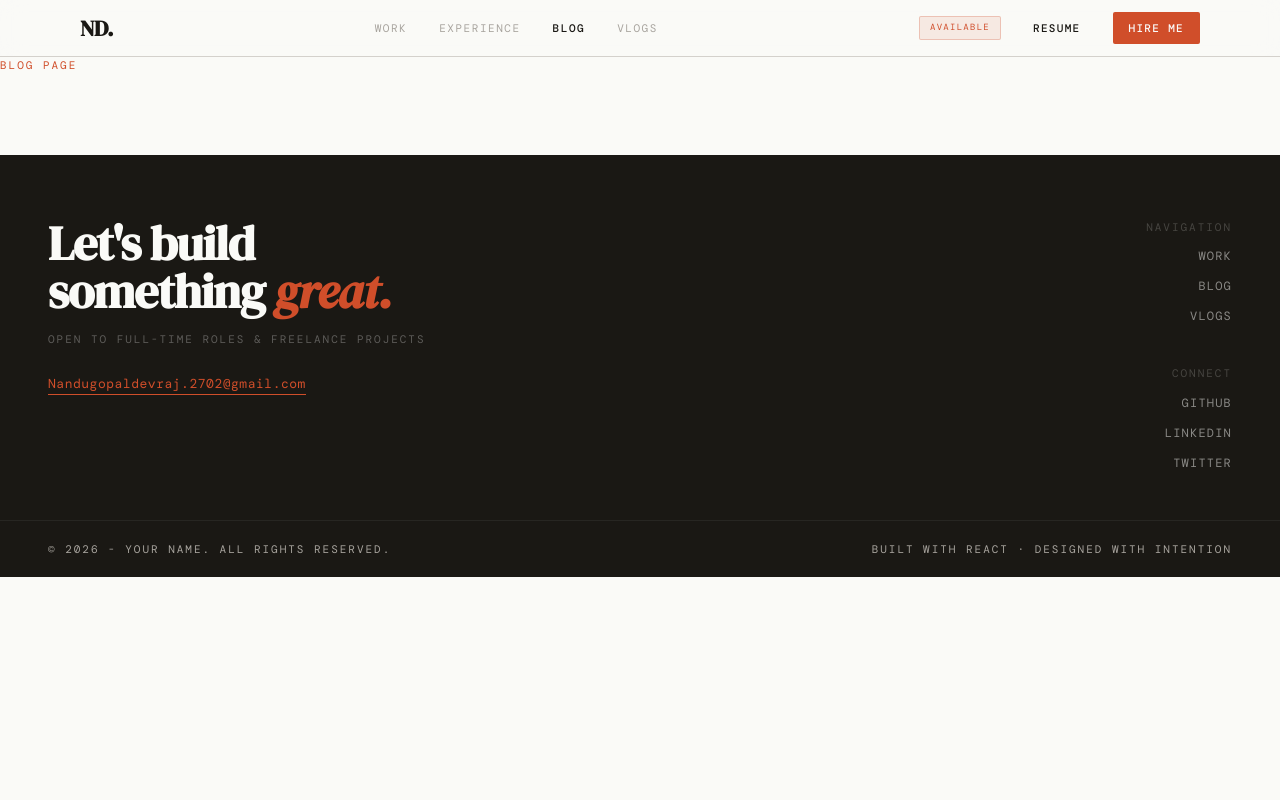
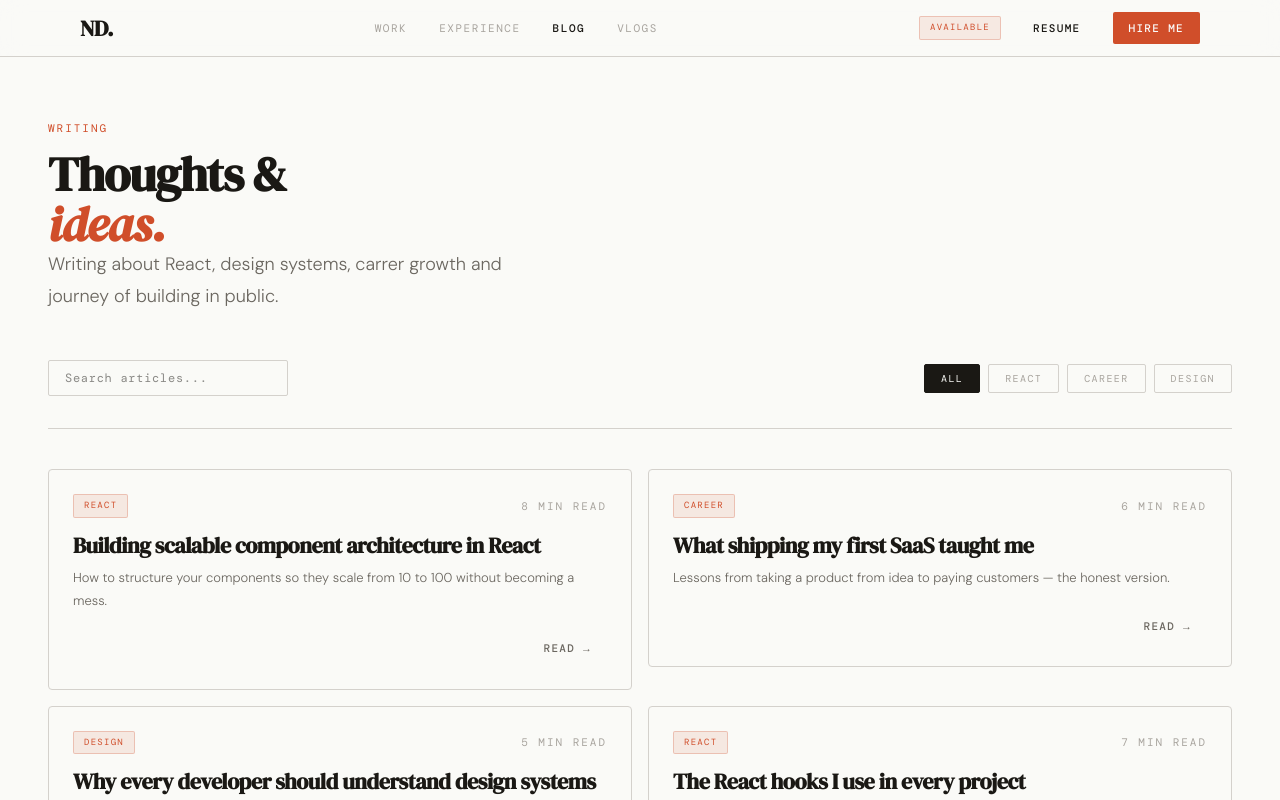
Before and after one commit to Nandagopal-D-2702/MyPortfolio-2026, a React (Vite) app: page /blog in a window 1280 px wide. Shown: the top 800 px of the page. Built offline with nearby package versions, Linux system fonts and the light colour scheme; a web font is replaced by a local one.

Commit message:
feat: adding elements to blog page

```diff
--- a/src/pages/Blog.jsx
+++ b/src/pages/Blog.jsx
@@ -1,9 +1,207 @@
-function Blog(){
-    return(
-        <main>
-            <p className="label-accent">Blog page</p>
-        </main>
-    )
+// ============================================================
+// Blog.jsx
+// Full blog page with category filter and search
+// ============================================================
+
+import { useState } from 'react'
+import { color, motion } from 'framer-motion'
+import { BLOG_POSTS } from '@/lib/data'
+import { Heading, Text, Label } from '@/components/ui/Typography'
+import Badge from '@/components/ui/Badge'
+import Button from '@/components/ui/Button'
+import Card from '@/components/ui/Card'
+import Divider from '@/components/ui/Divider'
+import { fadeUp, container, item } from '@/lib/animations'
+
+const ALL = 'All'
+
+function Blog() {
+  const [activeFilter, setActiveFilter] = useState(ALL)
+  const [search, setSearch] = useState('')
+
+  const categories = [ALL, ...new Set(BLOG_POSTS.map((p) => p.category))]
+
+  // Filter by category And search
+  const filtered = BLOG_POSTS.filter((post) => {
+    const matchesCategory =
+      activeFilter === ALL || post.category === activeFilter
+    const matchesSearch =
+      post.title.toLowerCase().includes(search.toLowerCase()) ||
+      post.excerpt.toLowerCase().includes(search.toLowerCase())
+    return matchesCategory && matchesSearch
+  })
+
+  return (
+    <main className="section-padding" style={{ padding: '64px 48px' }}>
+      {/* Page header */}
+      <motion.div
+        variants={fadeUp}
+        initial="hidden"
+        animate="show"
+        style={{ marginBottom: '48px' }}
+      >
+        <Label accent style={{ display: 'block', marginBottom: '12px' }}>
+          Writing
+        </Label>
+        <Heading as="span" size="4xl" style={{ marginBottom: '16px' }}>
+          Thoughts &{' '}
+          <Heading
+            as="h1"
+            size="4xl"
+            italic
+            style={{ color: 'var(--color-accent)' }}
+          >
+            ideas.
+          </Heading>
+        </Heading>
+        <Text size="lg" style={{ maxWidth: '480px' }}>
+          Writing about React, design systems, carrer growth and journey of
+          building in public.
+        </Text>
+      </motion.div>
+
+      {/* Search + filters row */}
+      <motion.div
+        variants={fadeUp}
+        initial="hidden"
+        animate="show"
+        transition={{ delay: 0.1 }}
+        style={{
+          display: 'flex',
+          justifyContent: 'space-between',
+          alignItems: 'center',
+          gap: '16px',
+          marginBottom: '32px',
+          flexWrap: 'wrap',
+        }}
+      >
+        {/* Search input */}
+        <input
+          type="text"
+          placeholder="Search articles..."
+          value={search}
+          onChange={(e) => setSearch(e.target.value)}
+          style={{
+            fontFamily: 'var(--font-mono)',
+            fontSize: '12px',
+            letterSpacing: '0.06em',
+            padding: '8px 16px',
+            border: '0.5px solid var(--color-border)',
+            borderRadius: '2px',
+            background: 'transparent',
+            color: 'var(--color-text-primary)',
+            outline: 'none',
+            width: '240px',
+            transition: 'border-color 150ms ease',
+          }}
+          onFocus={(e) => {
+            e.currentTarget.style.borderColor = 'var(--color-accent)'
+          }}
+          onBlur={(e) => {
+            e.currentTarget.style.borderColor = 'var(--color-border)'
+          }}
+        />
+
+        {/* Category filters */}
+        <div style={{ display: 'flex', gap: '8px', flexWrap: 'wrap' }}>
+          {categories.map((category) => (
+            <button
+              key={category}
+              onClick={() => setActiveFilter(category)}
+              style={{
+                fontFamily: 'var(--font-mono)',
+                fontSize: '10px',
+                letterSpacing: '0.14em',
+                textTransform: 'uppercase',
+                padding: '6px 16px',
+                borderRadius: '2px',
+                border: '0.5px solid',
+                cursor: 'pointer',
+                transition: 'all 150ms ease',
+                appearance: 'none',
+                WebkitAppearance: 'none',
+                background:
+                  activeFilter === category
+                    ? 'var(--color-text-primary)'
+                    : 'transparent',
+                color:
+                  activeFilter === category
+                    ? 'var(--color-bg-primary)'
+                    : 'var(--color-text-muted)',
+                borderColor:
+                  activeFilter === category
+                    ? 'var(--color-text-primary)'
+                    : 'var(--color-border)',
+              }}
+            >
+              {category}
+            </button>
+          ))}
+        </div>
+      </motion.div>
+
+      <Divider style={{ marginBottom: '40px' }} />
+
+      {/* Blog posts */}
+      <motion.div
+        key={`${activeFilter}-${search}`}
+        variants={container}
+        initial="hidden"
+        animate="show"
+        className="blog-grid"
+        style={{
+          display: 'grid',
+          gridTemplateColumns: 'repeat(2, 1fr)',
+          gap: '16px',
+        }}
+      >
+        {filtered.map((post) => (
+          <motion.div key={post.id} variants={item}>
+            <Card hoverable>
+              <Card.Body>
+                <div
+                  style={{
+                    display: 'flex',
+                    justifyContent: 'space-between',
+                    alignItems: 'center',
+                    marginBottom: '16px',
+                  }}
+                >
+                  <Badge variant="subtle">{post.category}</Badge>
+                  <Label>{post.readTime}</Label>
+                </div>
+                <Heading as="h3" size="xl" style={{ marginBottom: '10px' }}>
+                  {post.title}
+                </Heading>
+                <Text size="sm" style={{ marginBottom: '20px' }}>
+                  {post.excerpt}
+                </Text>
+                <div
+                  style={{
+                    display: 'flex',
+                    justifyContent: 'space-between',
+                    alignItems: 'center',
+                  }}
+                >
+                  <Label>{post.data}</Label>
+                  <Button variant="ghost" size="sm">
+                    Read →
+                  </Button>
+                </div>
+              </Card.Body>
+            </Card>
+          </motion.div>
+        ))}
+      </motion.div>
+
+      {/* Empty state */}
+      {filtered.length === 0 && (
+        <div style={{ textAlign: 'center', padding: '64px 0' }}>
+          <Text>No articles found. Try a different search</Text>
+        </div>
+      )}
+    </main>
+  )
 }
 
 export default Blog
--- a/src/pages/Vlogs.jsx
+++ b/src/pages/Vlogs.jsx
@@ -1,8 +1,15 @@
+// ============================================================
+// Vlogs.jsx
+// Full vlogs page — all episodes
+// ============================================================
+
+import { motion } from "framer-motion"
+
+
+
 function Vlogs(){
     return(
-        <main>
-            <p className="label-accent">Vlogs page</p>
-        </main>
+        <main></main>
     )
 }
 
```
